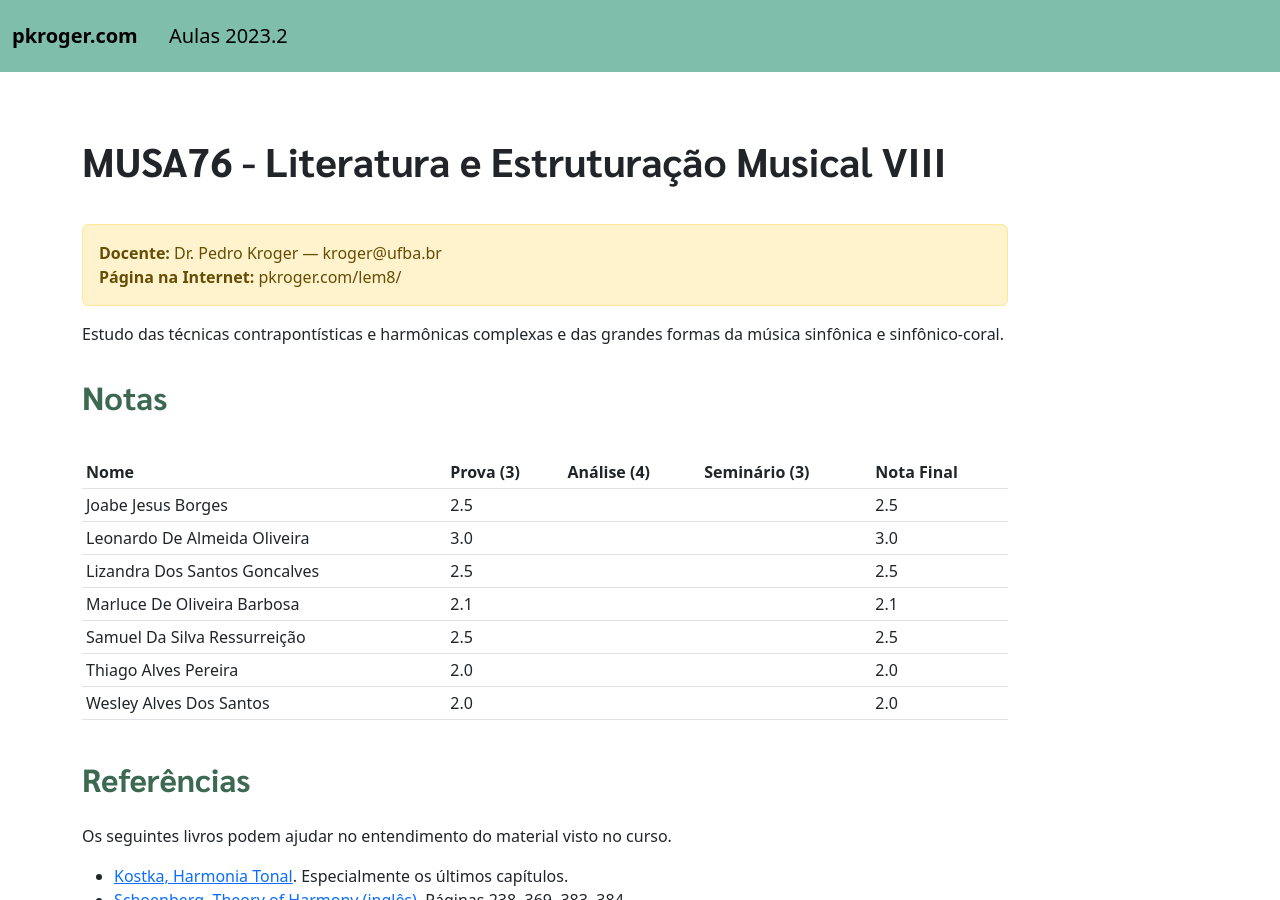
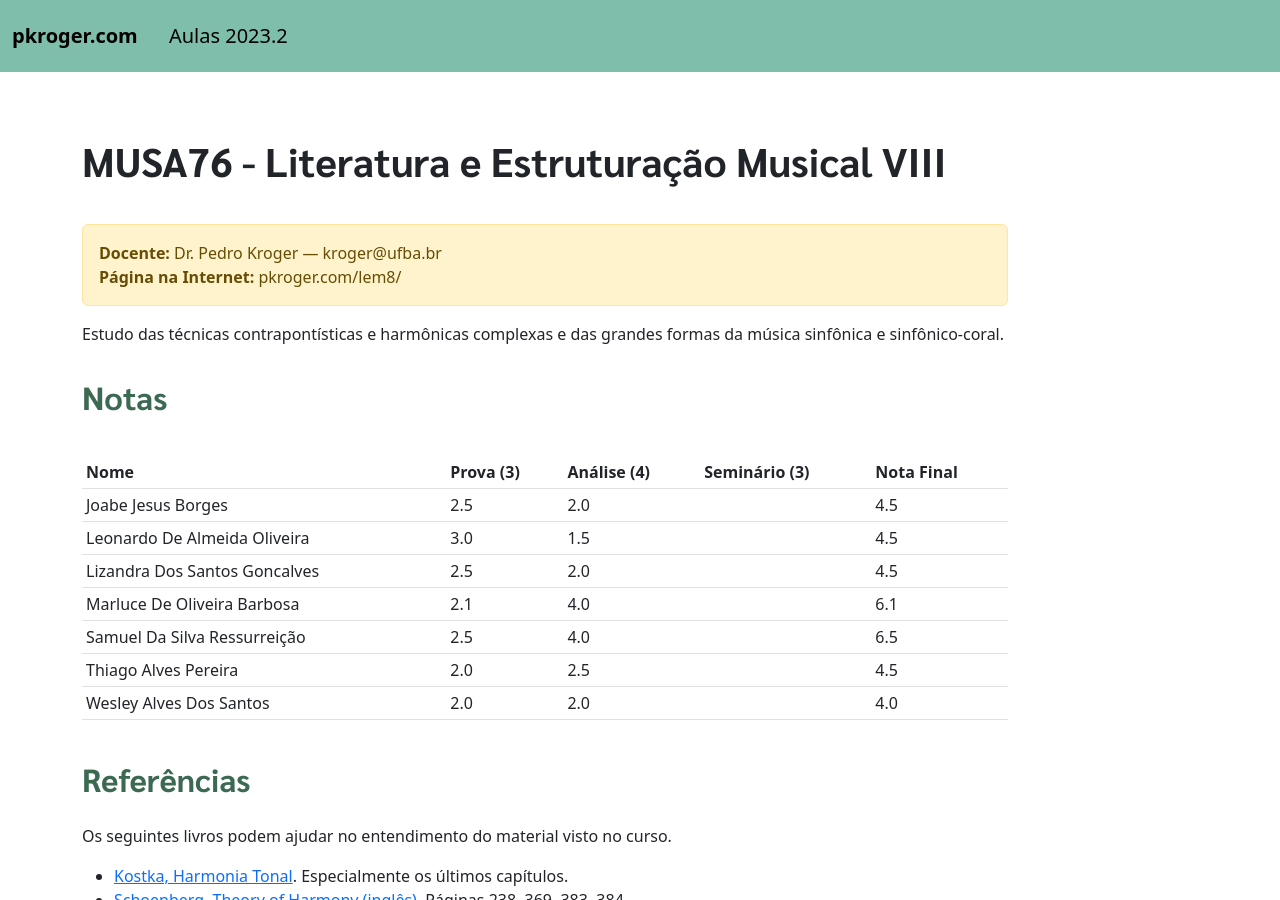
Before and after one commit to pedrokroger/pedrokroger.github.io, a Jekyll site: the page built from pages/musa76-lem8.md, in a window 1280 px wide and 900 px high. Built offline with Jekyll 4.4.1, drawn with Linux system fonts in a browser that asks for light colours.

Commit message:
Notas LEM 8

```diff
--- a/pages/musa76-lem8.md
+++ b/pages/musa76-lem8.md
@@ -12,13 +12,13 @@ formas da música sinfônica e sinfônico-coral.
 
 | Nome                          | Prova (3) | Análise (4) | Seminário (3) | Nota Final |
 |-------------------------------|-----------|-------------|---------------|------------|
-| Joabe Jesus Borges            | 2.5       |             |               | =sum       |
-| Leonardo De Almeida Oliveira  | 3.0       |             |               | =sum       |
-| Lizandra Dos Santos Goncalves | 2.5       |             |               | =sum       |
-| Marluce De Oliveira Barbosa   | 2.1       |             |               | =sum       |
-| Samuel Da Silva Ressurreição  | 2.5       |             |               | =sum       |
-| Thiago Alves Pereira          | 2.0       |             |               | =sum       |
-| Wesley Alves Dos Santos       | 2.0       |             |               | =sum       |
+| Joabe Jesus Borges            | 2.5       | 2.0         |               | =sum       |
+| Leonardo De Almeida Oliveira  | 3.0       | 1.5         |               | =sum       |
+| Lizandra Dos Santos Goncalves | 2.5       | 2.0         |               | =sum       |
+| Marluce De Oliveira Barbosa   | 2.1       | 4.0         |               | =sum       |
+| Samuel Da Silva Ressurreição  | 2.5       | 4.0         |               | =sum       |
+| Thiago Alves Pereira          | 2.0       | 2.5         |               | =sum       |
+| Wesley Alves Dos Santos       | 2.0       | 2.0         |               | =sum       |
 
 
 ## Referências
```
